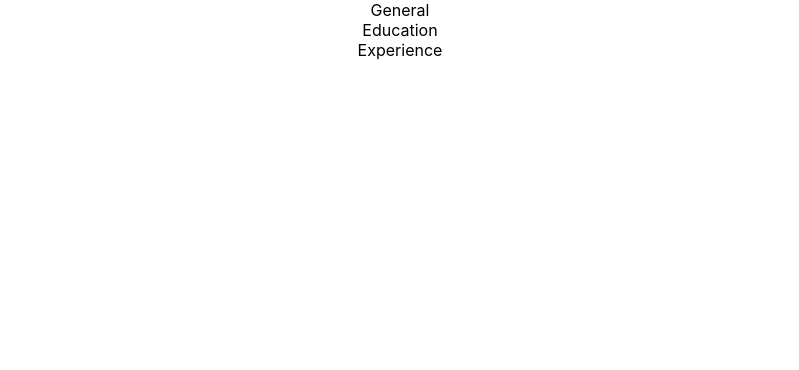
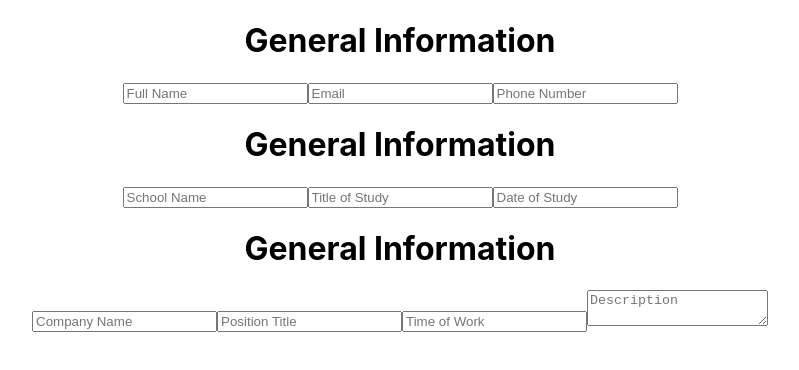
Before and after one commit to pllealfunes/react-cv-app, a React (Create React App) app: page / in a window 1280 px wide. Shown: the top 370 px of the page, without its empty margins (240-1039 px from the left). Built offline with nearby package versions, Linux system fonts and the light colour scheme.

Commit message:
Created form for each section

```diff
--- a/src/components/Education.js
+++ b/src/components/Education.js
@@ -2,7 +2,49 @@ import React from 'react';
 import ReactDOM from 'react-dom/client';
 
 export default function Education() {
+    const [edFormData, setEdFormData] = React.useState({
+        schoolName: "",
+        degree: "",
+        date: ""
+    });
+
+    console.log(edFormData);
+
+    function handleChange(event) {
+        setEdFormData(prevFormData => {
+            return {
+                ...prevFormData,
+                [event.target.name]: event.target.value
+            }
+        });
+    }
+
     return (
-        <div>Education</div>
+        <div className='edinfo-container'>
+            <h1>General Information</h1>
+            <form className='edInfoForm'>
+                <input
+                    type='text'
+                    name='schoolName'
+                    placeholder='School Name'
+                    onChange={handleChange}
+                    value={edFormData.schoolName}
+                />
+                <input
+                    type='text'
+                    name='degree'
+                    placeholder='Title of Study'
+                    onChange={handleChange}
+                    value={edFormData.degree}
+                />
+                <input
+                    type='text'
+                    name='date'
+                    placeholder='Date of Study'
+                    onChange={handleChange}
+                    value={edFormData.date}
+                />
+            </form>
+        </div>
     );
 }
--- a/src/components/Experience.js
+++ b/src/components/Experience.js
@@ -2,7 +2,56 @@ import React from 'react';
 import ReactDOM from 'react-dom/client';
 
 export default function Experience() {
+    const [exFormData, setExFormData] = React.useState({
+        companyName: "",
+        title: "",
+        description: "",
+        date: ""
+    });
+
+    console.log(exFormData);
+
+    function handleChange(event) {
+        setExFormData(prevFormData => {
+            return {
+                ...prevFormData,
+                [event.target.name]: event.target.value
+            }
+        });
+    }
+
     return (
-        <div>Experience</div>
+        <div className='exinfo-container'>
+            <h1>General Information</h1>
+            <form className='exInfoForm'>
+                <input
+                    type='text'
+                    name='companyName'
+                    placeholder='Company Name'
+                    onChange={handleChange}
+                    value={exFormData.companyName}
+                />
+                <input
+                    type='text'
+                    name='title'
+                    placeholder='Position Title'
+                    onChange={handleChange}
+                    value={exFormData.title}
+                />
+                <input
+                    type='text'
+                    name='date'
+                    placeholder='Time of Work'
+                    onChange={handleChange}
+                    value={exFormData.date}
+                />
+                <textarea
+                    name="description"
+                    placeholder='Description'
+                    onChange={handleChange}
+                    value={exFormData.comments}
+                />
+            </form>
+        </div>
     );
 }
--- a/src/components/General.js
+++ b/src/components/General.js
@@ -2,7 +2,50 @@ import React from 'react';
 import ReactDOM from 'react-dom/client';
 
 export default function General() {
+
+    const [genFormData, setGenFormData] = React.useState({
+        fullName: "",
+        email: "",
+        phone: ""
+    });
+
+    console.log(genFormData);
+
+    function handleChange(event) {
+        setGenFormData(prevFormData => {
+            return {
+                ...prevFormData,
+                [event.target.name]: event.target.value
+            }
+        });
+    }
+
     return (
-        <div>General</div>
+        <div className='geninfo-container'>
+            <h1>General Information</h1>
+            <form className='genInfoForm'>
+                <input
+                    type='text'
+                    name='fullName'
+                    placeholder='Full Name'
+                    onChange={handleChange}
+                    value={genFormData.fullName}
+                />
+                <input
+                    type='email'
+                    name='email'
+                    placeholder='Email'
+                    onChange={handleChange}
+                    value={genFormData.email}
+                />
+                <input
+                    type='tel'
+                    name='phone'
+                    placeholder='Phone Number'
+                    onChange={handleChange}
+                    value={genFormData.phone}
+                />
+            </form>
+        </div>
     );
 }
```
Also changed, not shown: public/manifest.json (added).
